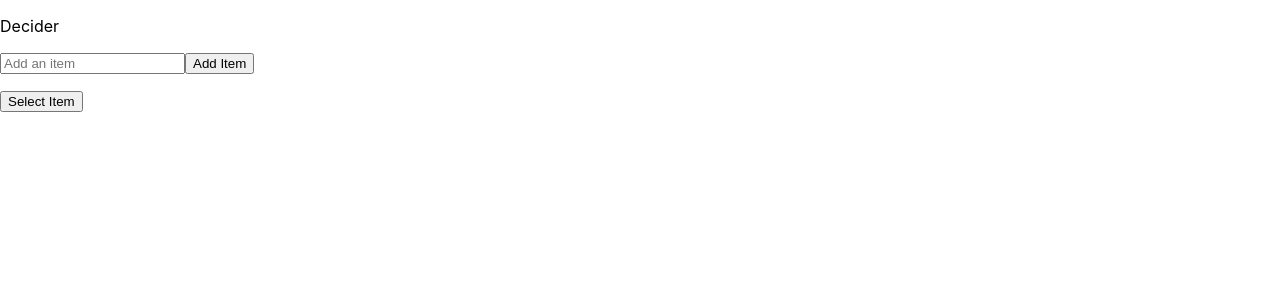
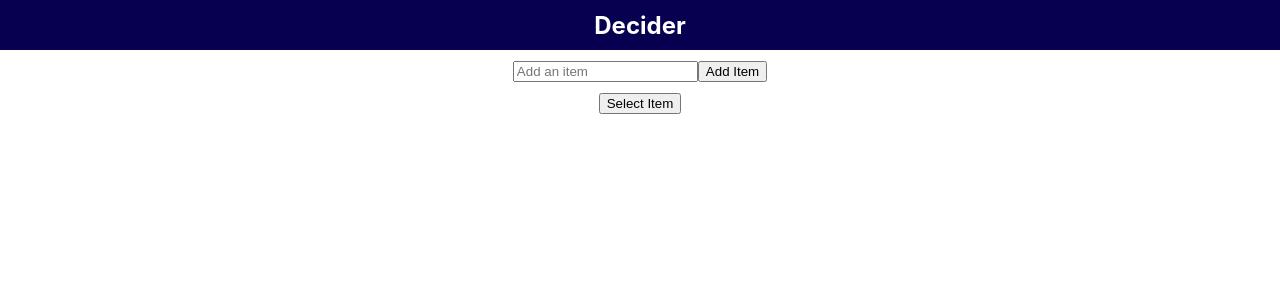
Before and after one commit to ProjectErostribe/decidr, a React (Create React App) app: page / in a window 1280 px wide. Shown: the top 300 px of the page. Built offline with nearby package versions, Linux system fonts and the light colour scheme.

Commit message:
feat(styles): add basic styling

```diff
--- a/src/App.css
+++ b/src/App.css
@@ -1,38 +1,36 @@
-.App {
+#decidr {
   text-align: center;
 }
 
-.App-logo {
-  height: 40vmin;
-  pointer-events: none;
-}
-
-@media (prefers-reduced-motion: no-preference) {
-  .App-logo {
-    animation: App-logo-spin infinite 20s linear;
-  }
-}
-
-.App-header {
-  background-color: #282c34;
-  min-height: 100vh;
+.header {
+  background-color: #070051;
+  height: 50px;
   display: flex;
   flex-direction: column;
   align-items: center;
   justify-content: center;
-  font-size: calc(10px + 2vmin);
+  font-size: 24px;
   color: white;
+  font-weight: bold;
 }
 
-.App-link {
-  color: #61dafb;
+main {
+  padding: 10px;
+  max-width: 300px;
+  margin: 0 auto;
 }
 
-@keyframes App-logo-spin {
-  from {
-    transform: rotate(0deg);
-  }
-  to {
-    transform: rotate(360deg);
-  }
+#additem {
+  margin-bottom: 10px;
 }
+
+#display-list {
+  text-align: left;
+  margin: 0;
+  padding: 0;
+}
+
+#display-list li {
+  list-style: none;
+  margin-bottom: 10px;
+}
```
